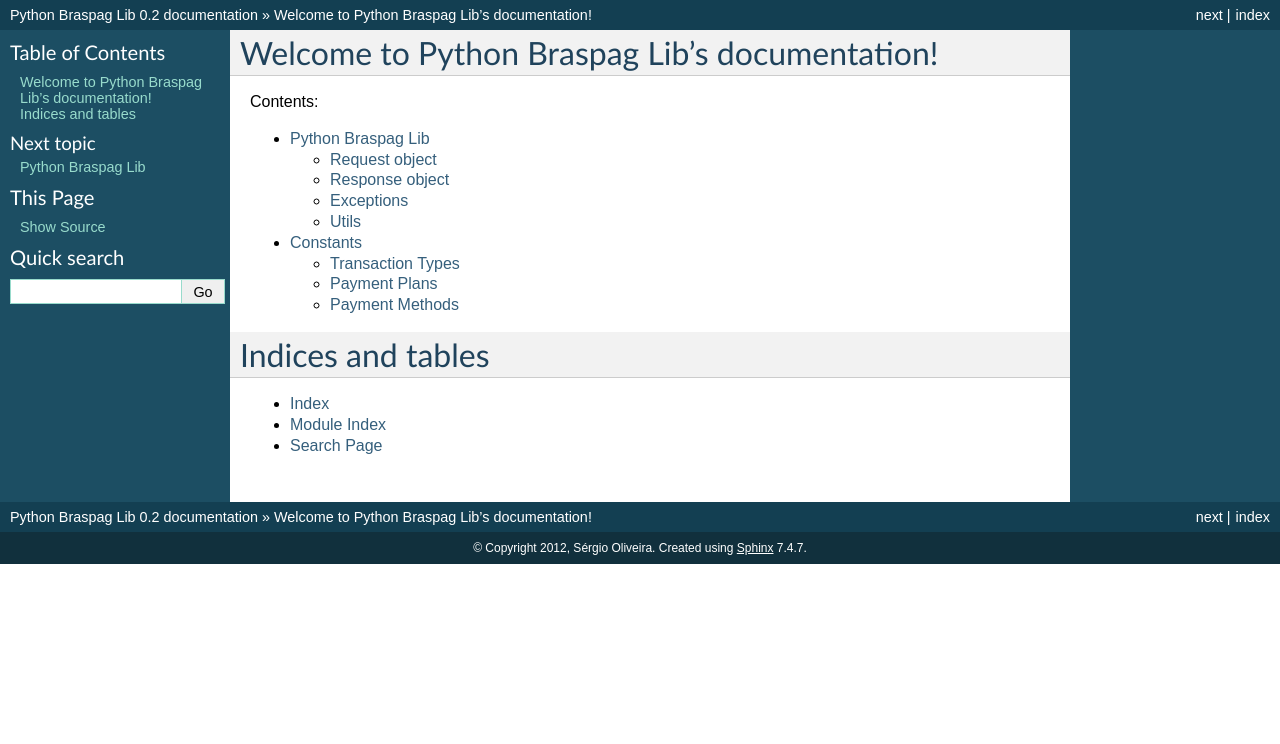
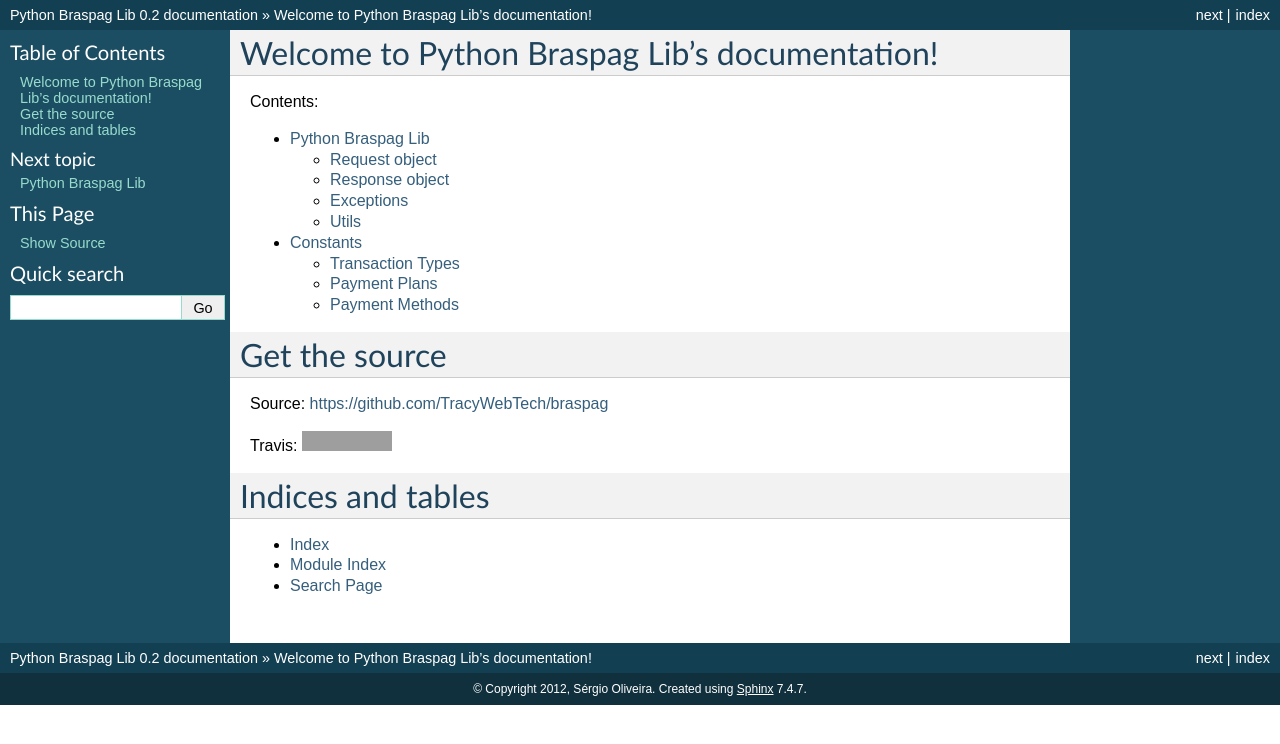
Before and after one commit to TracyWebTech/braspag, a Sphinx documentation site: the page built from docs/index.rst, in a window 1280 px wide. Shown: the top 744 px of the page. Built offline with Sphinx 7.4.7, drawn with Linux system fonts in a browser that asks for light colours; formulas are drawn with MathJax 3; grey boxes are pictures that could not be loaded.

Commit message:
Add travis build status image

```diff
--- a/docs/index.rst
+++ b/docs/index.rst
@@ -14,6 +14,15 @@
     braspag
     constants
 
+Get the source
+===============
+
+Source: https://github.com/TracyWebTech/braspag
+
+Travis: |build-status|
+
+.. |BUILD-STATUS| image:: https://secure.travis-ci.org/TracyWebTech/braspag.png?branch=master
+    :target: https://travis-ci.org/TracyWebTech/braspag
 
 Indices and tables
 ==================
```
